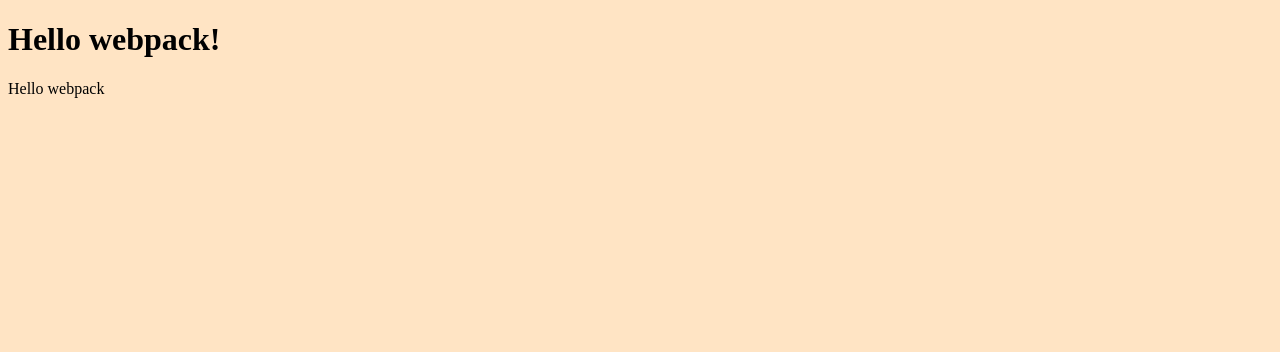
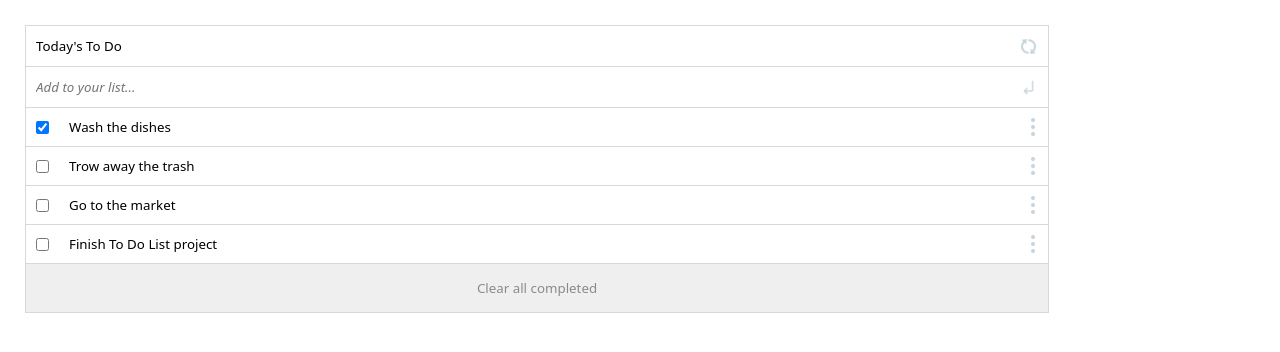
Before and after one commit to danigalindo10/to-do-list, a website built with webpack: page src/index.html in a window 1280 px wide. Built offline with nearby package versions, Linux system fonts and the light colour scheme.

Commit message:
Create List structure

```diff
--- a/src/index.html
+++ b/src/index.html
@@ -1,11 +1,20 @@
 <!DOCTYPE html>
 <html lang="en">
+
 <head>
   <meta charset="UTF-8">
   <meta name="viewport" content="width=device-width, initial-scale=1.0">
-  <title>Wbpack Exercise</title>
+  <meta http-equiv="X-UA-Compatible" content="IE=edge">
+  <title>To-do List Project - List Structure</title>
 </head>
+
 <body>
-  <h1>Hello webpack!</h1>
+  <h1 class="hidden">Project created using JavaScript</h1>
+  <div id="to-do-div">
+    <ul id="to-do-list">
+
+    </ul>
+  </div>
 </body>
+
 </html>
--- a/src/index.js
+++ b/src/index.js
@@ -1,14 +1,73 @@
-import _ from 'lodash';
 import './style.css';
 
-function component() {
-  const element = document.createElement('div');
+const tasksList = document.getElementById('to-do-list');
+// Elements created to display them using javascript
+const listTitleDiv = document.createElement('div');
+const listTitle = document.createElement('INPUT');
+const listRefresh = document.createElement('button');
+const addTaskDiv = document.createElement('div');
+const addTask = document.createElement('INPUT');
+const enterTask = document.createElement('button');
+const clearButton = document.createElement('button');
 
-  // Lodash, now imported by this script
-  element.innerHTML = _.join(['Hello', 'webpack'], ' ');
-  element.classList.add('hello');
+listTitle.setAttribute('type', 'text');
+addTask.setAttribute('type', 'text');
+listTitle.value = 'Today\'s To Do';
+addTask.setAttribute('placeholder', 'Add to your list...');
+tasksList.append(listTitleDiv, addTaskDiv);
+listTitleDiv.append(listTitle, listRefresh);
+addTaskDiv.append(addTask, enterTask);
+clearButton.innerHTML = 'Clear all completed';
+clearButton.setAttribute('id', 'clearButton');
 
-  return element;
-}
+// set an array of some simple to do tasks (array of objects)
+const listItems = [
+  {
+    description: 'Wash the dishes',
+    isCompleted: true,
+    index: 0,
+  },
+  {
+    description: 'Finish To Do List project',
+    isCompleted: false,
+    index: 3,
+  },
+  {
+    description: 'Go to the market',
+    isCompleted: false,
+    index: 2,
+  },
+  {
+    description: 'Trow away the trash',
+    isCompleted: false,
+    index: 1,
+  },
+];
 
-document.body.appendChild(component());
+// Write a function to iterate over the tasks array and populate an HTML
+const getTaskIndex = (index) => {
+  for (let i = 0; i < listItems.length; i += 1) {
+    if (listItems[i].index === index) {
+      return listItems[i];
+    }
+  }
+  return null;
+};
+
+const populateTasks = () => {
+  for (let i = 0; i < listItems.length; i += 1) {
+    const currentTask = getTaskIndex(i);
+    const newLi = document.createElement('li');
+    const checkbox = document.createElement('INPUT');
+    const taskName = document.createElement('INPUT');
+    const taskButton = document.createElement('button');
+    checkbox.setAttribute('type', 'checkbox');
+    taskName.setAttribute('type', 'text');
+    tasksList.append(newLi);
+    newLi.append(checkbox, taskName, taskButton);
+    taskName.value = currentTask.description;
+    checkbox.checked = currentTask.isCompleted;
+  }
+};
+populateTasks();
+tasksList.append(clearButton);
--- a/src/style.css
+++ b/src/style.css
@@ -1,3 +1,104 @@
 body {
-  background-color: bisque;
+  margin: 0 auto;
 }
+
+body * {
+  list-style: none;
+  margin: 0;
+  padding: 0;
+  font-family: system-ui, -apple-system, BlinkMacSystemFont, 'Segoe UI', Roboto, Oxygen, Ubuntu, Cantarell, 'Open Sans', 'Helvetica Neue', sans-serif;
+}
+
+.hidden {
+  display: none;
+}
+
+/* LIST ELEMENTS */
+
+#to-do-div div {
+  display: flex;
+  flex-direction: row;
+  border: 1px rgb(216, 216, 216) solid;
+  border-bottom: 0;
+  padding: 5px;
+  padding-left: 10px;
+  width: auto;
+}
+
+#to-do-div div:last-of-type input[type=text]::placeholder {
+  font-style: italic;
+}
+
+#to-do-div div button {
+  padding: 15px;
+  border: 0;
+  margin-left: auto;
+  background-color: rgba(63, 99, 129, 0);
+  background-image: url(./images/refresh.png);
+  background-size: 15px;
+  background-repeat: no-repeat;
+  background-position: center;
+}
+
+#to-do-list li button {
+  padding: 15px;
+  border: 0;
+  margin-left: auto;
+  background-color: rgba(63, 99, 129, 0);
+  background-image: url(./images/dots.png);
+  background-size: 18px;
+  background-repeat: no-repeat;
+  background-position: center;
+}
+
+#to-do-div div:last-of-type button {
+  background-image: url(./images/enter.png);
+}
+
+#to-do-div div input[type=text] {
+  border: 0;
+  outline: none;
+  width: 91%;
+}
+
+#clearButton {
+  border: 1px rgb(216, 216, 216) solid;
+  border-top: 0;
+  padding: 15px;
+  color: rgb(138, 138, 138);
+}
+
+#clearButton:hover {
+  background-color: rgb(138, 138, 138);
+  color: rgb(219, 219, 219);
+}
+
+#to-do-list {
+  display: flex;
+  flex-direction: column;
+  width: 80%;
+  margin: 25px 25px;
+}
+
+#to-do-list li {
+  display: flex;
+  flex-direction: row;
+  align-items: center;
+  border: 1px rgb(216, 216, 216) solid;
+  border-top: 0;
+}
+
+#to-do-list li:first-of-type {
+  border-top: 1px rgb(216, 216, 216) solid;
+}
+
+#to-do-list li input[type=checkbox] {
+  margin: 10px;
+}
+
+#to-do-list li input[type=text] {
+  width: 78.5%;
+  border: 0;
+  padding: 10px;
+  outline: none;
+}
```
Also changed, not shown: dist/2f8e0ed483db79a281da.png (added), dist/459888b4bd70f5cdc74e.png (added), dist/a5c8b0aff744f54d4b44.png (added), dist/index.html, src/images/dots.png (added), src/images/enter.png (added), src/images/refresh.png (added), 5 other files.
